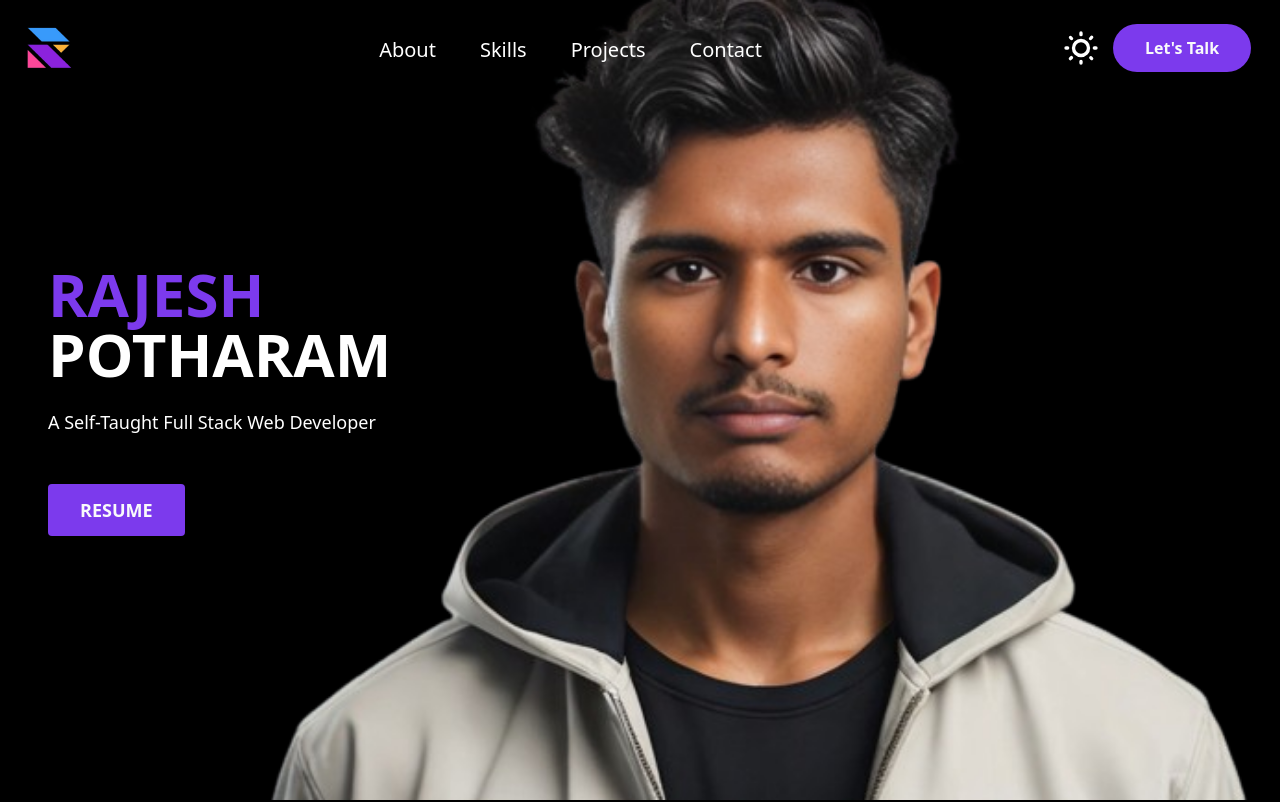
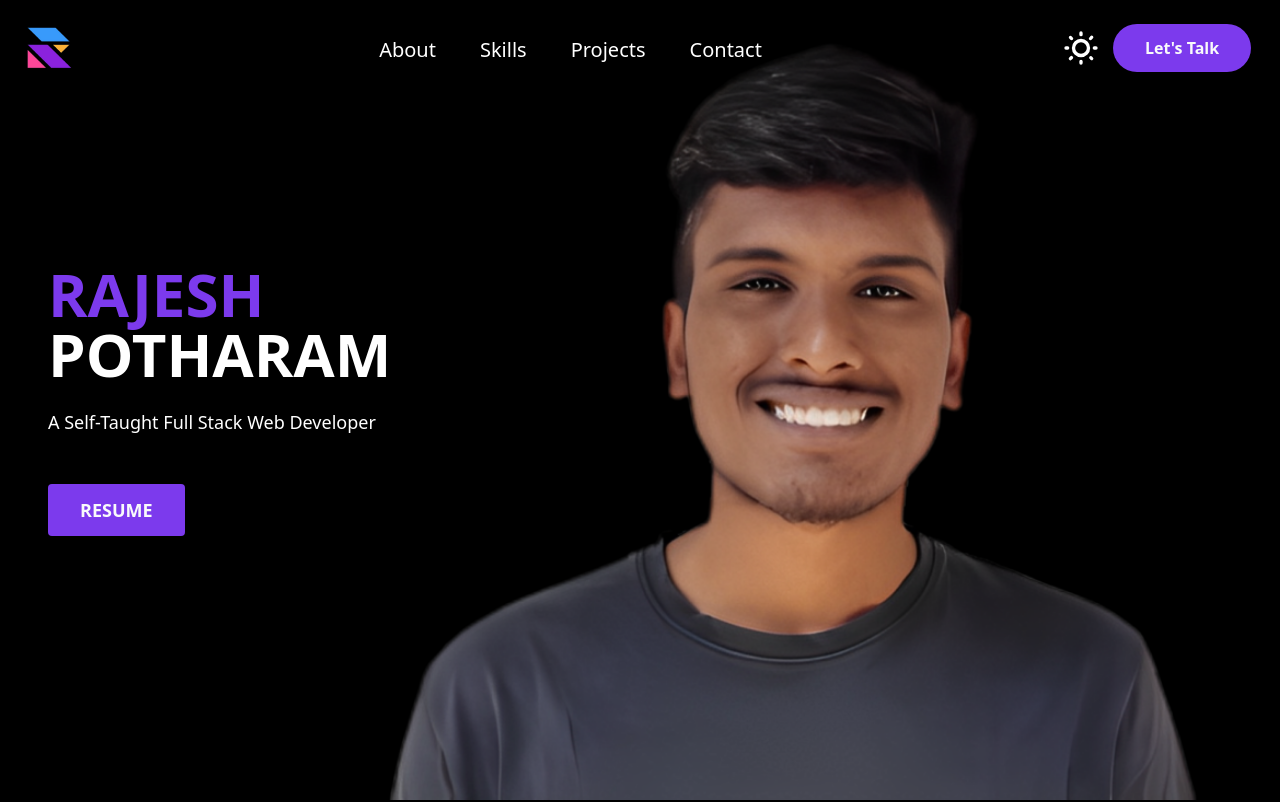
Before and after one commit to Rajeshpatel07/Portfolio, a React (Vite) app: page / in a window 1280 px wide. Shown: the top 802 px of the page. Built offline with nearby package versions, Linux system fonts and the light colour scheme.

Commit message:
Changed Profile image

```diff
--- a/src/components/Footer/Footer.tsx
+++ b/src/components/Footer/Footer.tsx
@@ -37,7 +37,7 @@ const Footer: React.FC = () => {
       >
         <section className="flex gap-2 py-8 items-center justify-center">
           <div className="h-1 w-[60vw] bg-orange-500"></div>
-          <h1 className="text-3xl font-bold whitespace-nowrap dark:text-white">Contact Me</h1>
+          <h1 id="Contact" className="text-3xl font-bold whitespace-nowrap dark:text-white">Contact Me</h1>
           <div className="h-1 w-[60vw] bg-orange-500"></div>
         </section>
         <section className="mx-auto py-10 ">
--- a/src/components/Intro/Intro.tsx
+++ b/src/components/Intro/Intro.tsx
@@ -4,7 +4,7 @@ import Header from '../Header/Header'
 const Intro: React.FC = () => {
   return (
     <>
-      <section className="  text-gray-100 dark:text-gray-800  bg-no-repeat bg-right-bottom bg-contain" style={{ backgroundImage: 'url(img.png)' }}>
+      <section className="  text-gray-100 dark:text-gray-800  bg-no-repeat bg-left-bottom md:bg-right-bottom bg-contain" style={{ backgroundImage: 'url(Img.png)' }}>
         <Header />
         <div className="h-screen container flex flex-col justify-center p-6 mx-auto sm:py-12 lg:py-24 lg:flex-row lg:justify-between">
           <div className="flex flex-col justify-center p-6 mb-44 text-center rounded-sm lg:max-w-md xl:max-w-lg lg:text-left md:mb-0">
```
Also changed, not shown: public/Img.png (added).
